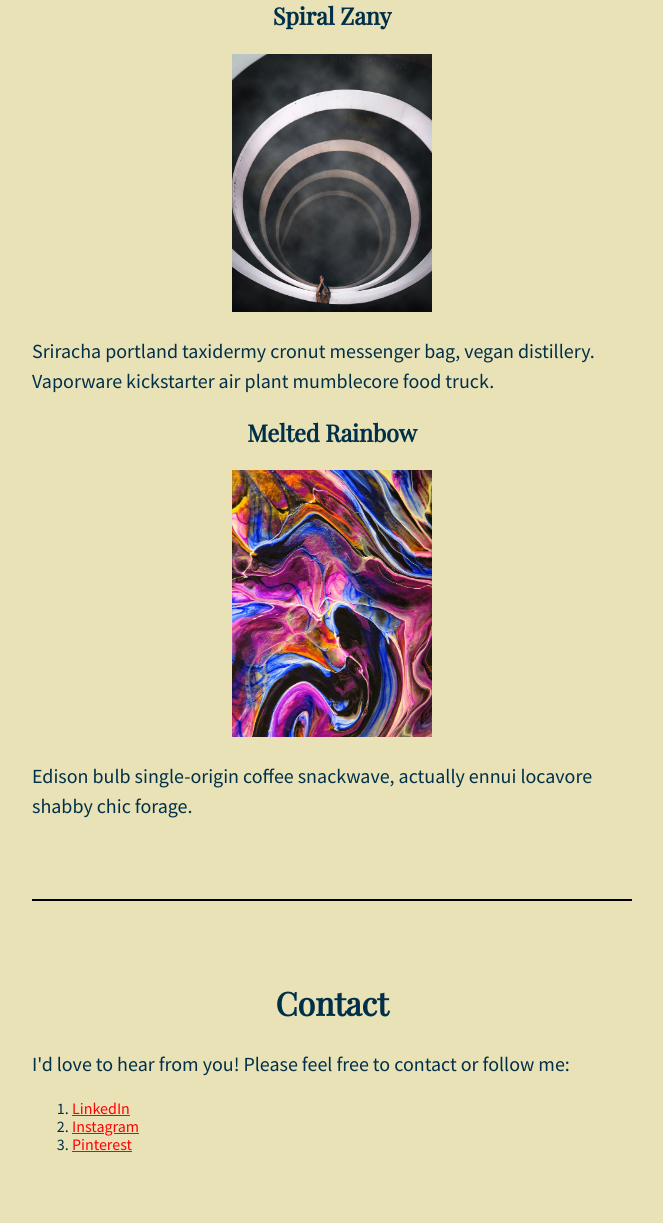
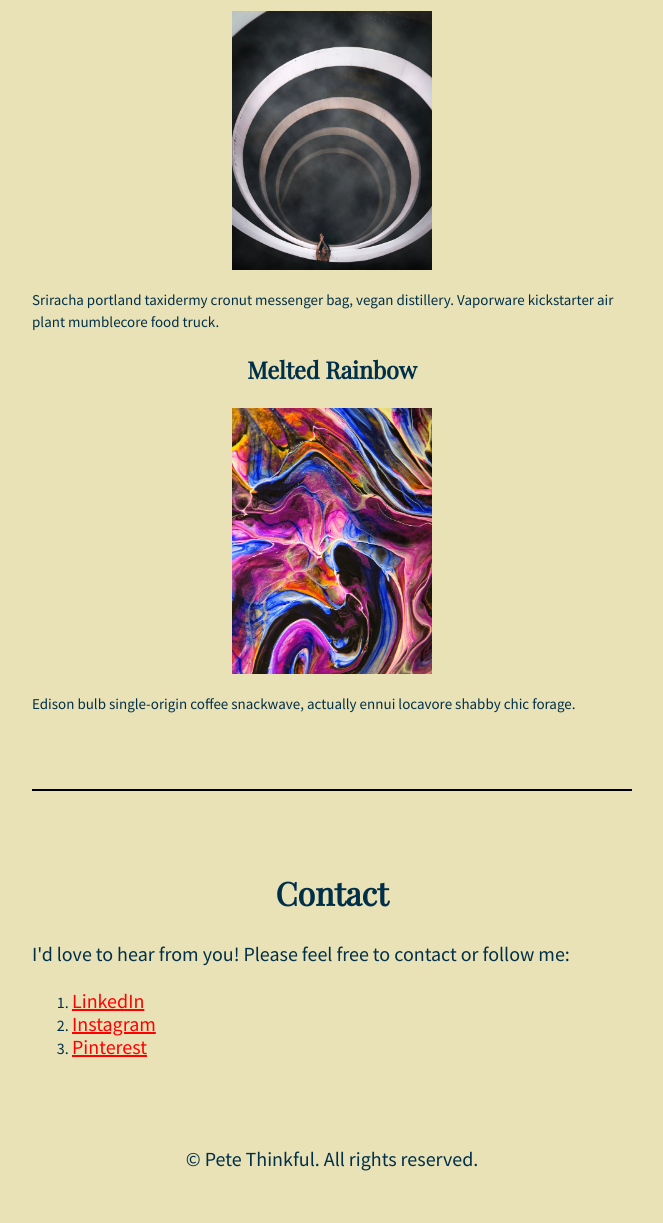
Before and after one commit to ter-chu/Pete-Thinkful, a plain HTML site: page index.html in a window 1280 px wide. Shown: the part 1617-2840 px from the top of the page, without its empty margins (308-971 px from the left). Drawn offline with nearby package versions, Linux system fonts and the light colour scheme.

Commit message:
Adjusted Contact & Footer font size

```diff
--- a/index.html
+++ b/index.html
@@ -56,21 +56,21 @@
         <div>
           <h3>Abstract Red</h3>
           <img src="images/abstract-red.png" alt="Abstract Red">
-          <p class="leftAlign">
+          <p class="leftAlign tinyFont">
             Vaporware wayfarers heirloom neutra disrupt. Activated charcoal waistcoat scenester hell of.
           </p>
         </div>
         <div>
           <h3>Spiral Zany</h3>
           <img src="images/spiral-zany.png" alt="Spiral Zany">
-          <p class="leftAlign">Sriracha portland taxidermy cronut messenger bag, vegan
+          <p class="leftAlign tinyFont">Sriracha portland taxidermy cronut messenger bag, vegan
             distillery. Vaporware kickstarter air plant mumblecore food truck.
           </p>
         </div>
         <div>
           <h3>Melted Rainbow</h3>
           <img src="images/melted-rainbow.png" alt="Melted Rainbow">
-          <p class="leftAlign">Edison bulb single-origin coffee snackwave, actually                 ennui locavore shabby chic forage.
+          <p class="leftAlign tinyFont">Edison bulb single-origin coffee snackwave, actually                 ennui locavore shabby chic forage.
           </p>
         </div>
       </article>
@@ -83,9 +83,9 @@
       <p class="smallFont">
 I'd love to hear from you! Please feel free to contact or follow me: </p>
         <ol>
-          <li><a  href="">LinkedIn</a></li>
-          <li><a  href="">Instagram</a></li>
-          <li><a  href="">Pinterest</a></li>
+          <li><a class="smallFont" href="">LinkedIn</a></li>
+          <li><a class="smallFont" href="">Instagram</a></li>
+          <li><a class="smallFont" href="">Pinterest</a></li>
         </ol>
       </article>
     </div>
--- a/style.css
+++ b/style.css
@@ -56,7 +56,9 @@ hr {
 .center {
   text-align: center;
  }
-
+.tinyFont {
+  font-size: 75%;
+}
 .smallFont {
   font-size: 125%;
 }
```
